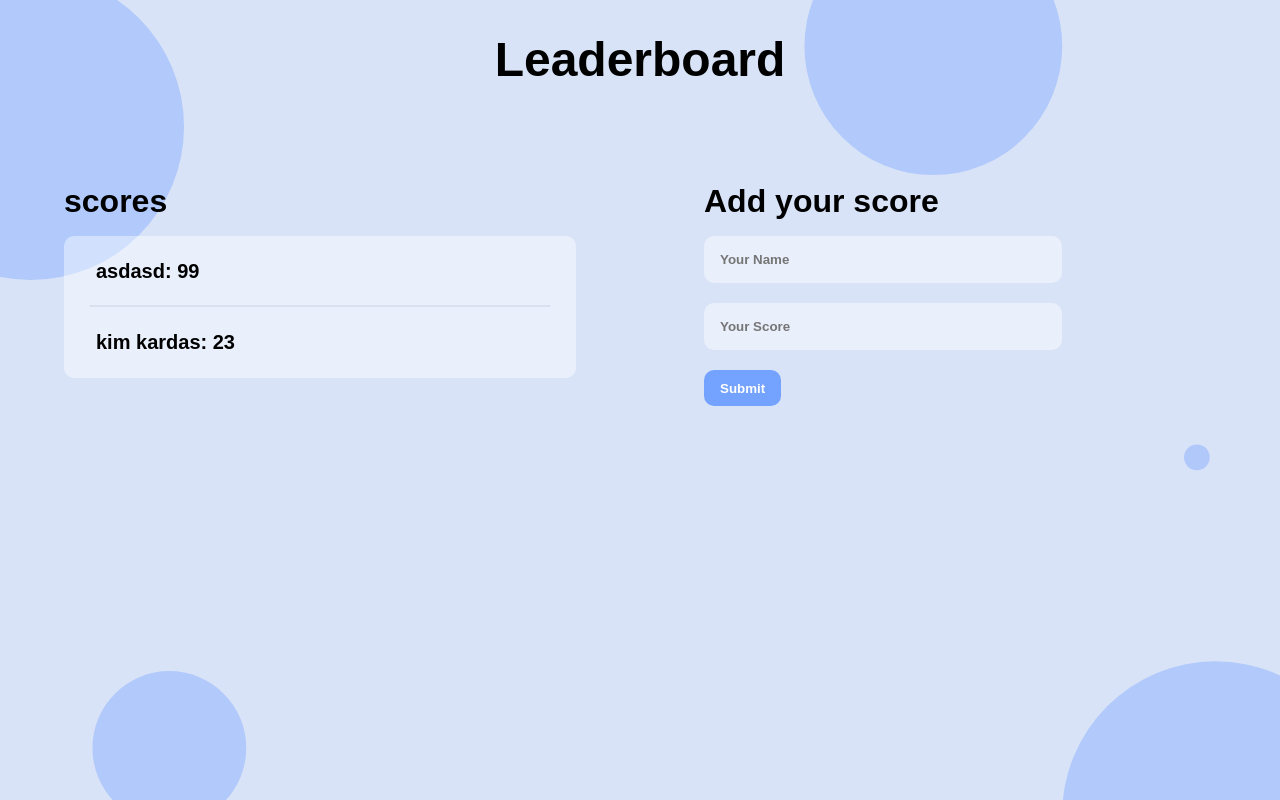
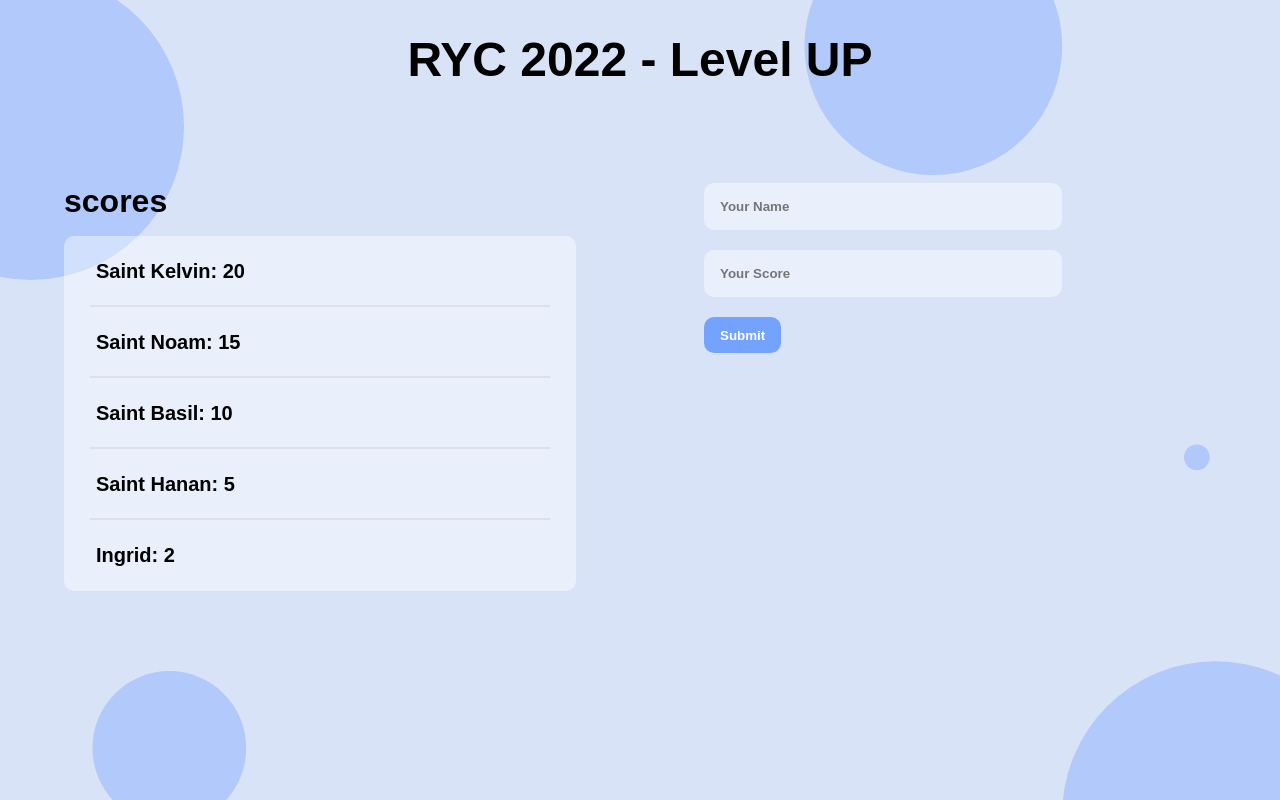
Before and after one commit to lysannefdes/Leaderboard-ryc22, a React (Create React App) app: page / in a window 1280 px wide. Built offline with nearby package versions, Linux system fonts and the light colour scheme; the HTML template or start-up script is replaced by a standard one.

Commit message:
Changed Title. Default Values. Number of letters in name box.

```diff
--- a/src/components/add-score/add-score.component.jsx
+++ b/src/components/add-score/add-score.component.jsx
@@ -59,7 +59,6 @@ export class AddScore extends React.Component {
   render() {
     return (
       <section className="add-score">
-        <h2 className="add-score__subtitle subtitle">Add your score</h2>
         <form
           action="/"
           className="add-score__form"
@@ -72,7 +71,7 @@ export class AddScore extends React.Component {
             className="add-score__name"
             placeholder="Your Name"
             autoComplete="off"
-            maxLength="10"
+            maxLength="100"
             required
             onChange={this.handleNameChange}
           />
--- a/src/components/header/header.component.jsx
+++ b/src/components/header/header.component.jsx
@@ -5,7 +5,7 @@ import './header.styles.css';
 export const Header = (props) => (
   <header>
     <div className="container">
-      <h1 className="logo">{props.title}</h1>
+      <h1 className="logo">RYC 2022 - Level UP</h1>
     </div>
   </header>
 );
--- a/src/constants/global.js
+++ b/src/constants/global.js
@@ -1,11 +1,23 @@
 const rycScores = [
     {
-      "user":"asdasd",
-      "score":99
+      "user":"Saint Hanan",
+      "score":5
     },
     {
-      "user":"kim kardas",
-      "score":23
+      "user":"Saint Basil",
+      "score":10
+    },
+    {
+      "user":"Saint Noam",
+      "score":15
+    },
+    {
+      "user":"Saint Kelvin",
+      "score":20
+    },
+    {
+      "user":"Ingrid",
+      "score":2
     }
   ]
 
```
